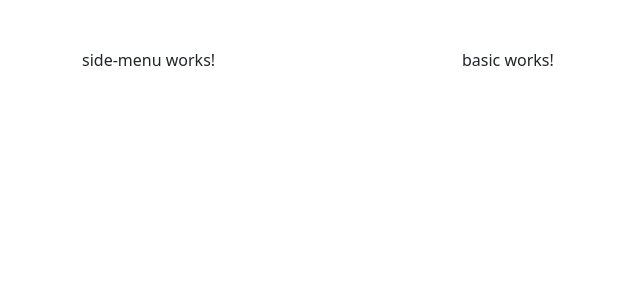
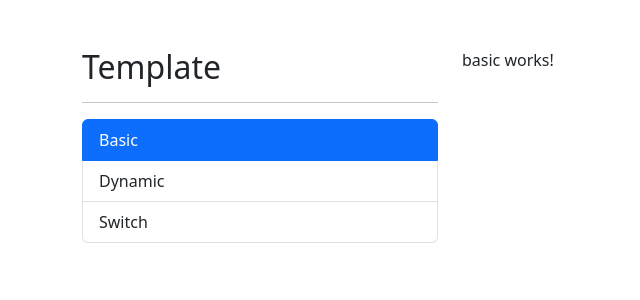
Before and after one commit to Angular-Codes/06-forms-app, an Angular app: page /template/basic in a window 1280 px wide. Shown: the top 300 px of the page, without its empty margins (0-640 px from the left). Built offline with nearby package versions, Linux system fonts and the light colour scheme.

Commit message:
template routing

```diff
--- a/src/app/shared/shared.module.ts
+++ b/src/app/shared/shared.module.ts
@@ -1,6 +1,7 @@
 import { NgModule } from '@angular/core';
 import { CommonModule } from '@angular/common';
 import { SideMenuComponent } from './side-menu/side-menu.component';
+import { RouterModule } from '@angular/router';
 
 
 
@@ -9,7 +10,8 @@ import { SideMenuComponent } from './side-menu/side-menu.component';
     SideMenuComponent
   ],
   imports: [
-    CommonModule
+    CommonModule,
+    RouterModule,
   ],
   exports: [
     SideMenuComponent
--- a/src/app/shared/side-menu/side-menu.component.html
+++ b/src/app/shared/side-menu/side-menu.component.html
@@ -1 +1,13 @@
-<p>side-menu works!</p>
+<h2>Template</h2>
+<hr>
+<ul class="list-group">
+
+  <li
+    *ngFor="let item of templateMenuItems"
+    class="list-group-item"
+    [routerLink]="item.path"
+    routerLinkActive="active"
+  >
+    {{ item.name }}
+  </li>
+</ul>
--- a/src/app/shared/side-menu/side-menu.component.ts
+++ b/src/app/shared/side-menu/side-menu.component.ts
@@ -1,4 +1,9 @@
 import { Component } from '@angular/core';
+
+interface MenuItem {
+  name: string;
+  path: string;
+}
 
 @Component({
   selector: 'app-side-menu',
@@ -7,4 +12,19 @@ import { Component } from '@angular/core';
 })
 export class SideMenuComponent {
 
+  templateMenuItems: MenuItem[] = [
+    {
+      name: 'Basic',
+      path: 'template/basic',
+    },
+    {
+      name: 'Dynamic',
+      path: 'template/dymamic',
+    },
+    {
+      name: 'Switch',
+      path: 'template/switch',
+    }
+  ]
+
 }
```
